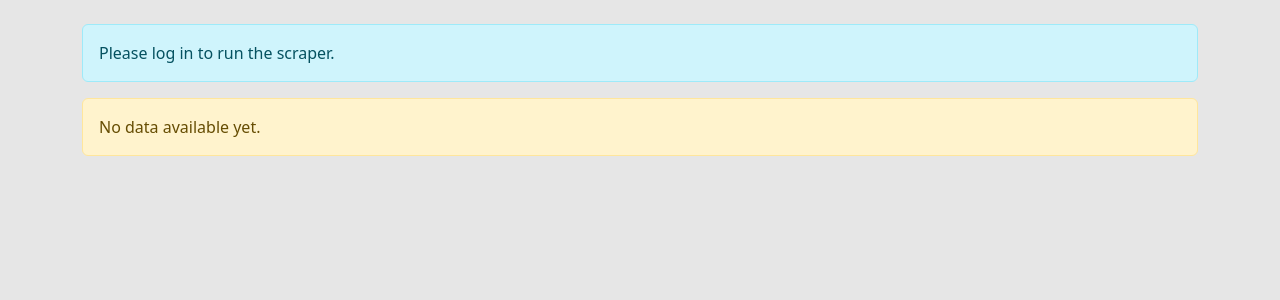
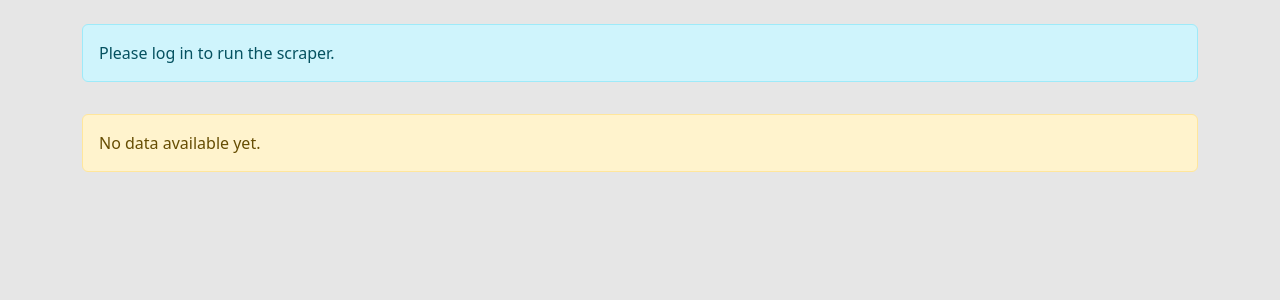
Before and after one commit to MohamedMBG/Gmail_Finance_Scraper, a Django app: page / in a window 1280 px wide. Shown: the part 57-357 px from the top of the page. Run offline with Django 4.2, Linux system fonts and the light colour scheme.

Commit message:
Organize dashboard layout and disable chart animations

```diff
--- a/gmail_ui/scraper/templates/scraper/home.html
+++ b/gmail_ui/scraper/templates/scraper/home.html
@@ -62,6 +62,10 @@
             color: var(--color-white);
         }
 
+        section {
+            margin-bottom: 2rem;
+        }
+
         @keyframes fadeInUp {
             from {
                 opacity: 0;
@@ -93,8 +97,10 @@
         <div class="alert alert-danger" role="alert">{{ error }}</div>
     {% endif %}
 
+    <!-- Actions Section -->
+    <section>
         {% if connected %}
-    <div class="card mb-4">
+        <div class="card">
             <div class="card-header">Actions</div>
             <div class="card-body">
                 <form method="post" class="d-flex flex-wrap gap-2">
@@ -107,8 +113,12 @@
         {% else %}
         <div class="alert alert-info" role="alert">Please log in to run the scraper.</div>
         {% endif %}
+    </section>
+
 
     {% if table_html %}
+    <!-- Data Tables Section -->
+    <section>
         <div class="card mb-4">
             <div class="card-header">Latest Results</div>
             <div class="card-body table-responsive">
@@ -131,9 +141,12 @@
             </div>
         </div>
         {% endif %}
+    </section>
 
     {% if clients_html %}
-        <div class="row mb-4">
+    <!-- Clients Section -->
+    <section>
+        <div class="row">
             <div class="col-lg-6 mb-4 mb-lg-0">
                 <div class="card h-100">
                     <div class="card-header">Clients by Revenue</div>
@@ -151,10 +164,13 @@
                 </div>
             </div>
         </div>
+    </section>
     {% endif %}
 
     {% if services_html %}
-        <div class="row mb-4">
+    <!-- Services Section -->
+    <section>
+        <div class="row">
             <div class="col-lg-6 mb-4 mb-lg-0">
                 <div class="card h-100">
                     <div class="card-header">Services by Revenue</div>
@@ -172,9 +188,12 @@
                 </div>
             </div>
         </div>
+    </section>
     {% endif %}
     {% else %}
+    <section>
         <div class="alert alert-warning" role="alert">No data available yet.</div>
+    </section>
     {% endif %}
 </div>
 
@@ -194,7 +213,7 @@ new Chart(document.getElementById('clientsChart'), {
             backgroundColor: 'rgba(247,164,0,0.7)'
         }]
     },
-    options: { scales: { y: { beginAtZero: true } } }
+    options: { animation: false, scales: { y: { beginAtZero: true } } }
 });
 {% endif %}
 
@@ -211,7 +230,8 @@ new Chart(document.getElementById('servicesChart'), {
                     '#f7a400','#0c1832','#e6e6e6','#000000','#4d4d4d'
                 ]
             }]
-    }
+        },
+        options: { animation: false }
     });
 {% endif %}
 </script>
```
Lines whose indentation alone changed are shown as unchanged.
